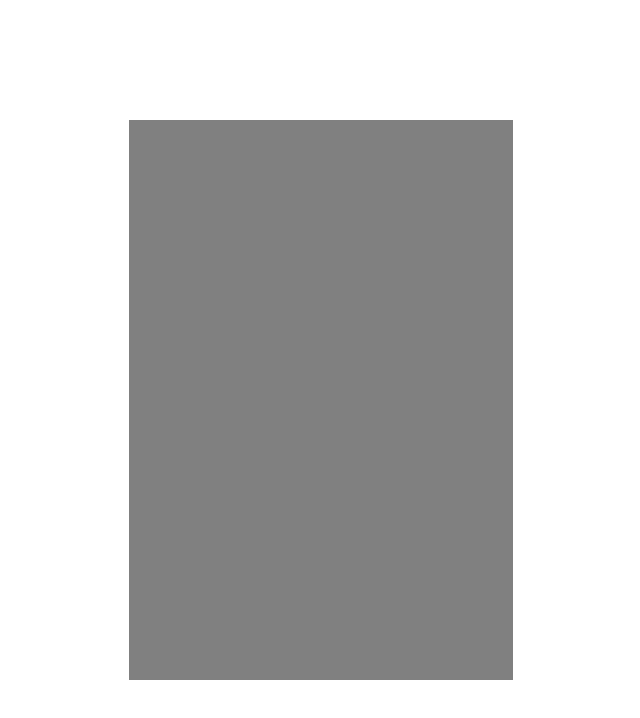
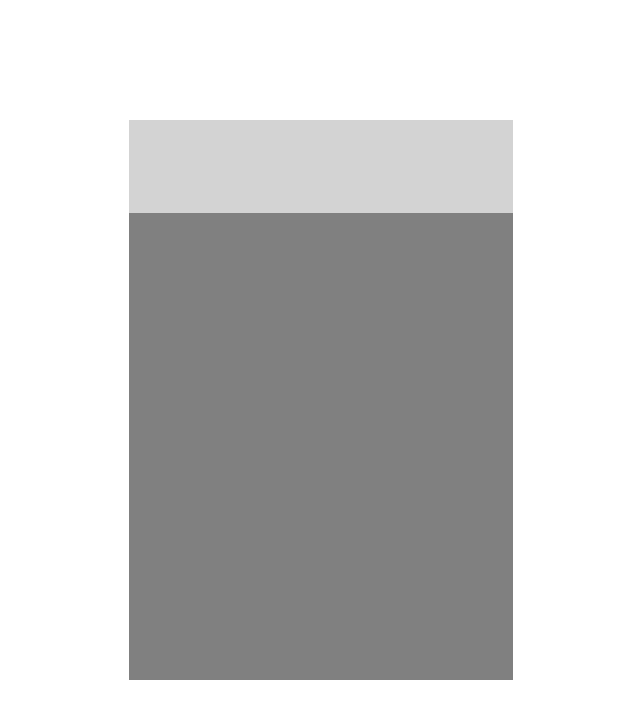
Before and after one commit to werronense/simple-calculator, a plain HTML site: page index.html in a window 1280 px wide. Shown: the whole page, without its empty margins (319-959 px from the left). Drawn offline with Linux system fonts and the light colour scheme.

Commit message:
Add and style .display

```diff
--- a/index.html
+++ b/index.html
@@ -9,7 +9,7 @@
     <div class="page">
       <div class="calculator">
         <div class="row">
-
+          <div class="display"></div>
         </div>
         <div class="row">
 
--- a/styles.css
+++ b/styles.css
@@ -46,6 +46,7 @@ a img {
   border: none;
 }
 /* END RESET*/
+
 * {
   box-sizing: border-box;
 }
@@ -64,5 +65,11 @@ a img {
 }
 
 .row {
+  display: flex;
   flex: 1;
 }
+
+.display {
+  background-color: lightgray;
+  flex: 1;
+}
```
